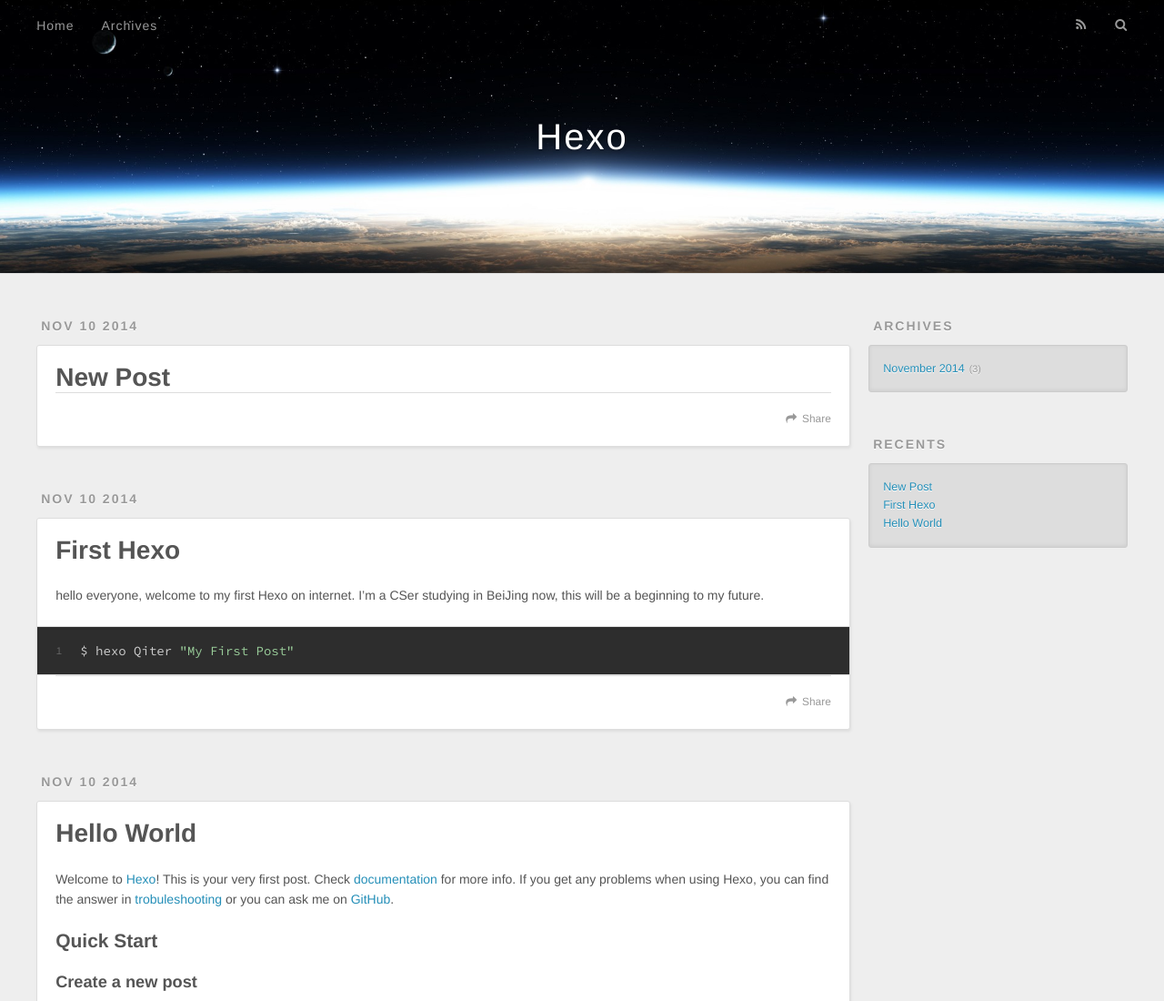
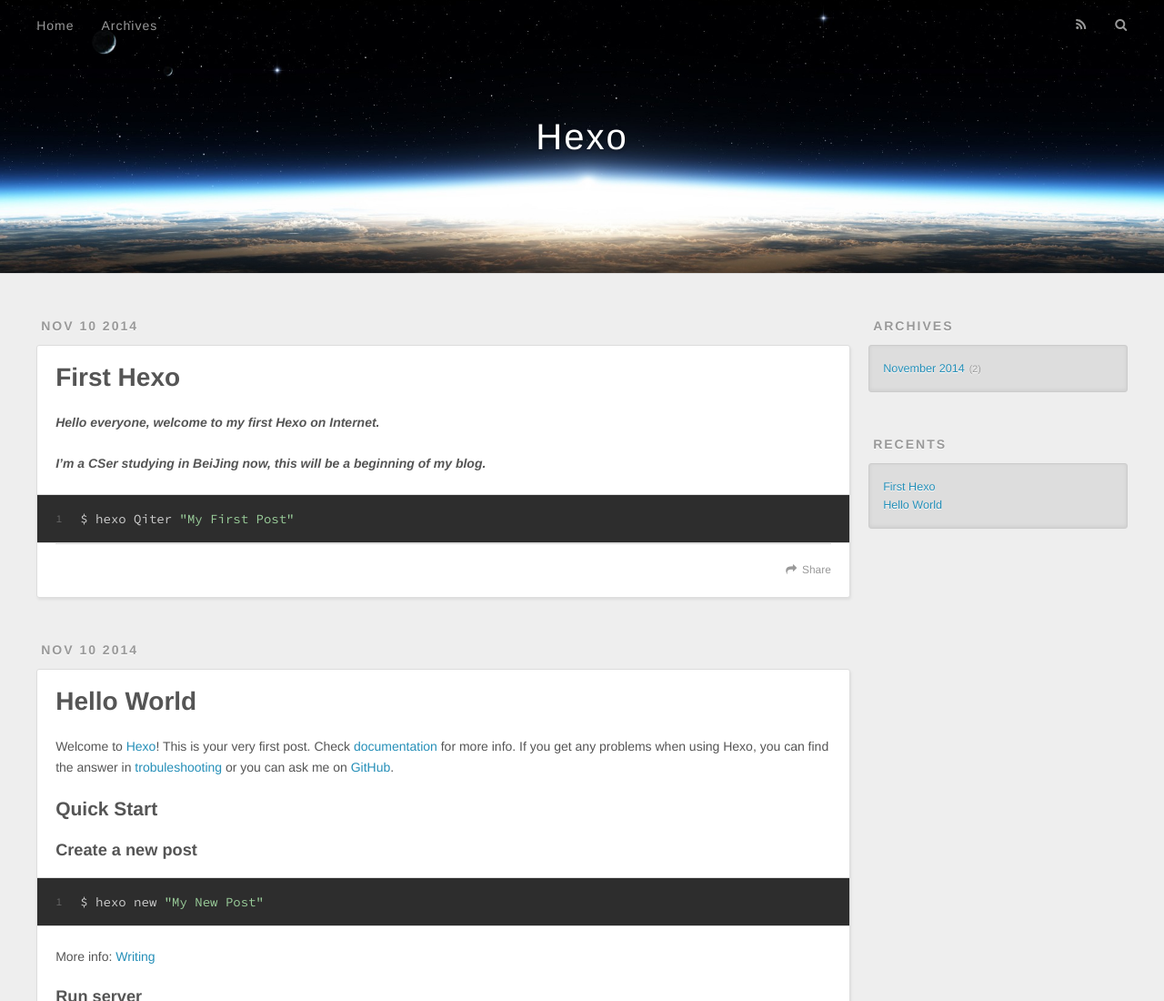
Before and after one commit to qiterCS/qiterCS.github.io, a plain HTML site: page archives/2014/11/index.html in a window 1280 px wide. Shown: the top 1100 px of the page at 91% size. Drawn offline with nearby package versions, Linux system fonts and the light colour scheme.

Commit message:
Site updated: 2014-11-10 13:23:15

```diff
--- a/archives/2014/11/index.html
+++ b/archives/2014/11/index.html
@@ -77,42 +77,6 @@
 
 
     <h1 itemprop="name">
-      <a class="article-title" href="/2014/11/10/New-Post/">New Post</a>
-    </h1>
-
-
-      </header>
-
-    <div class="article-entry" itemprop="articleBody">
-
-
-
-    </div>
-    <footer class="article-footer">
-      <a data-url="http://yoursite.com/2014/11/10/New-Post/" data-id="m7g1la5o3qa2rj8v" class="article-share-link">Share</a>
-
-
-    </footer>
-  </div>
-
-</article>
-
-
-
-    <article id="post-New-Post" class="article article-type-post" itemscope itemprop="blogPost">
-  <div class="article-meta">
-    <a href="/2014/11/10/New-Post/" class="article-date">
-  <time datetime="2014-11-10T04:09:16.000Z" itemprop="datePublished">Nov 10 2014</time>
-</a>
-
-  </div>
-  <div class="article-inner">
-
-
-      <header class="article-header">
-
-
-    <h1 itemprop="name">
       <a class="article-title" href="/2014/11/10/New-Post/">First Hexo</a>
     </h1>
 
@@ -121,14 +85,15 @@
 
     <div class="article-entry" itemprop="articleBody">
 
-        <p>hello everyone, welcome to my first Hexo on internet. I’m a CSer studying in BeiJing now, this will be a beginning to my future.</p>
+        <p><strong><em>Hello everyone, welcome to my first Hexo on Internet. </em></strong></p>
+<p><strong><em>I’m a CSer studying in BeiJing now, this will be a beginning of my blog.</em></strong></p>
 <figure class="highlight bash"><table><tr><td class="gutter"><pre><div class="line">1</div></pre></td><td class="code"><pre><div class="line">$ hexo Qiter <span class="string">"My First Post"</span></div></pre></td></tr></table></figure>
 
 
 
     </div>
     <footer class="article-footer">
-      <a data-url="http://yoursite.com/2014/11/10/New-Post/" data-id="3p1b8bw0hsa4kshs" class="article-share-link">Share</a>
+      <a data-url="http://yoursite.com/2014/11/10/New-Post/" data-id="ltomh99m65xtduvy" class="article-share-link">Share</a>
 
 
     </footer>
@@ -182,7 +147,7 @@
 
     </div>
     <footer class="article-footer">
-      <a data-url="http://yoursite.com/2014/11/10/hello-world/" data-id="y8sx9ftod3vcm0ah" class="article-share-link">Share</a>
+      <a data-url="http://yoursite.com/2014/11/10/hello-world/" data-id="3d9895xs83vhgemh" class="article-share-link">Share</a>
 
 
     </footer>
@@ -207,7 +172,7 @@
   <div class="widget-wrap">
     <h3 class="widget-title">Archives</h3>
     <div class="widget">
-      <ul class="archive-list"><li class="archive-list-item"><a class="archive-list-link" href="/archives/2014/11/">November 2014</a><span class="archive-list-count">3</span></li></ul>
+      <ul class="archive-list"><li class="archive-list-item"><a class="archive-list-link" href="/archives/2014/11/">November 2014</a><span class="archive-list-count">2</span></li></ul>
     </div>
   </div>
 
@@ -217,10 +182,6 @@
     <h3 class="widget-title">Recents</h3>
     <div class="widget">
       <ul>
-
-          <li>
-            <a href="/2014/11/10/New-Post/">New Post</a>
-          </li>
 
           <li>
             <a href="/2014/11/10/New-Post/">First Hexo</a>
```
Also changed, not shown: 2014/11/10/New-Post/index.html (+10 -19 lines), 2014/11/10/hello-world/index.html (+2 -6 lines), archives/2014/index.html (+5 -44 lines), archives/index.html (+5 -44 lines), index.html (+5 -44 lines).
